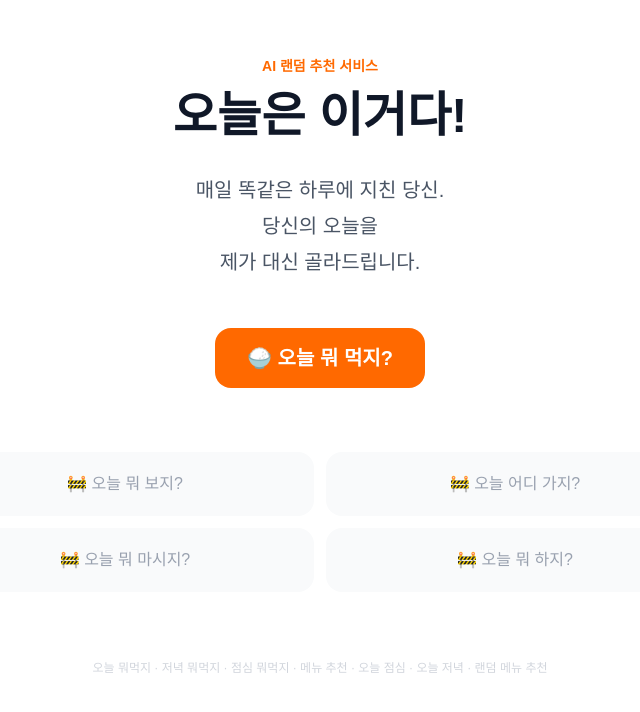
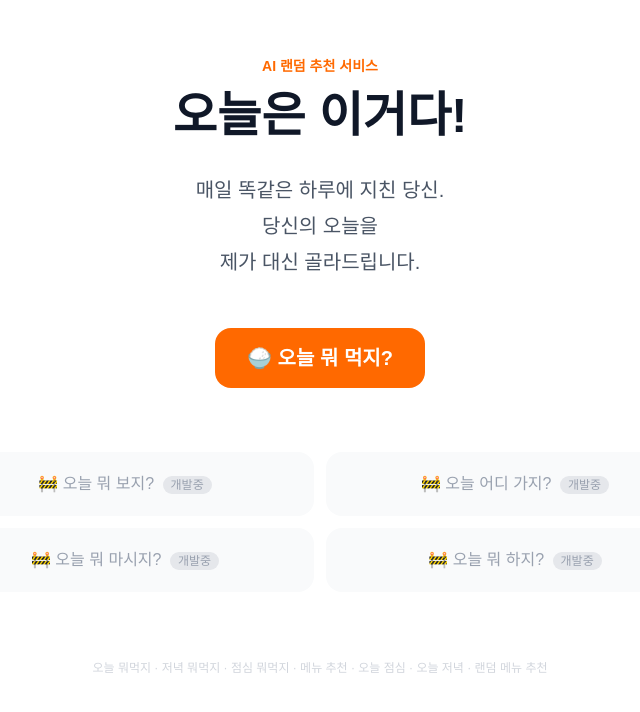
Before and after one commit to Todayisthis/oneul-is-this, a Next.js app: page / in a window 1280 px wide. Shown: the top 712 px of the page, without its empty margins (320-960 px from the left). Built offline with nearby package versions, Linux system fonts and the light colour scheme.

Commit message:
feat: 메인화면 개발중 배지 추가

```diff
--- a/app/page.tsx
+++ b/app/page.tsx
@@ -34,10 +34,10 @@ export default function Home() {
         </Link>
 
         <div className="mt-16 grid w-full gap-3 text-gray-400 sm:grid-cols-2">
-          <div className="rounded-2xl bg-gray-50 p-5">🚧 오늘 뭐 보지?</div>
-          <div className="rounded-2xl bg-gray-50 p-5">🚧 오늘 어디 가지?</div>
-          <div className="rounded-2xl bg-gray-50 p-5">🚧 오늘 뭐 마시지?</div>
-          <div className="rounded-2xl bg-gray-50 p-5">🚧 오늘 뭐 하지?</div>
+          <div className="rounded-2xl bg-gray-50 p-5">🚧 오늘 뭐 보지? <span className="ml-1 rounded-full bg-gray-200 px-2 py-0.5 text-xs text-gray-400">개발중</span></div>
+          <div className="rounded-2xl bg-gray-50 p-5">🚧 오늘 어디 가지? <span className="ml-1 rounded-full bg-gray-200 px-2 py-0.5 text-xs text-gray-400">개발중</span></div>
+          <div className="rounded-2xl bg-gray-50 p-5">🚧 오늘 뭐 마시지? <span className="ml-1 rounded-full bg-gray-200 px-2 py-0.5 text-xs text-gray-400">개발중</span></div>
+          <div className="rounded-2xl bg-gray-50 p-5">🚧 오늘 뭐 하지? <span className="ml-1 rounded-full bg-gray-200 px-2 py-0.5 text-xs text-gray-400">개발중</span></div>
         </div>
 
         <p className="mt-16 text-xs leading-6 text-gray-300">
```
